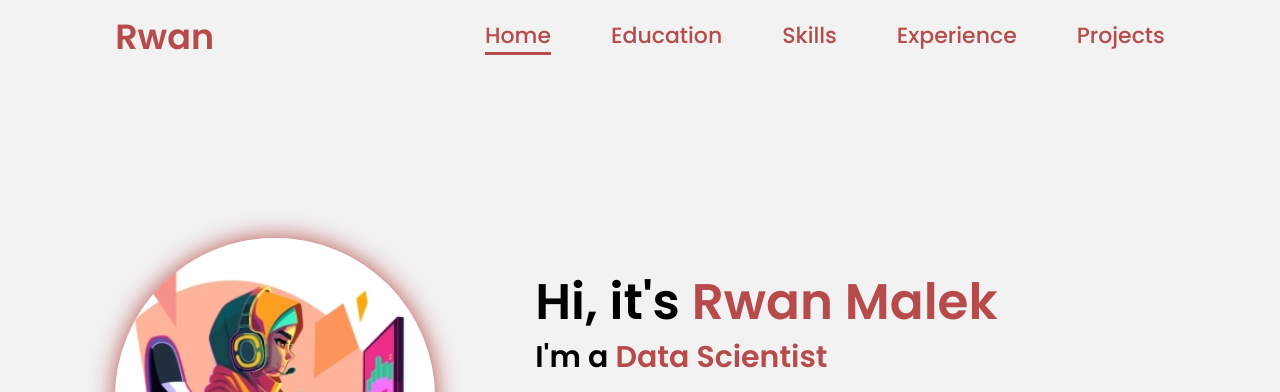
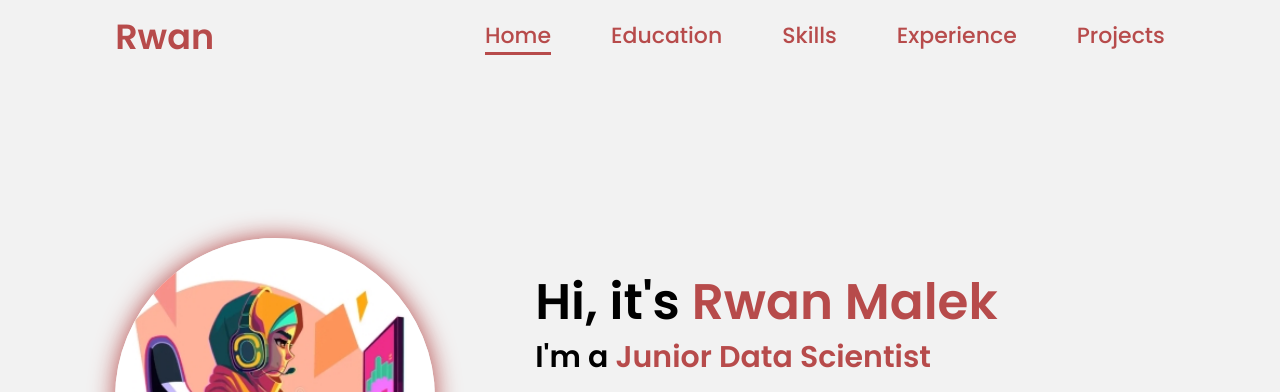
Before and after one commit to elf1ky/portofolio2, a plain HTML site: page index.html in a window 1280 px wide. Shown: the top 392 px of the page. Drawn offline with Linux system fonts and the light colour scheme.

Commit message:
Update index.html

```diff
--- a/index.html
+++ b/index.html
@@ -27,7 +27,7 @@
     </div>
     <div class="home-content">
       <h1>Hi, it's <span>Rwan Malek</span></h1>
-      <h3 class="typing-text">I'm a <span>Data Scientist</span></h3>
+      <h3 class="typing-text">I'm a <span>Junior Data Scientist</span></h3>
       <p>I am a recent Computer Science graduate with a major in Artificial Intelligence i have worked on plenty of projects during uni and after it.</p>
       <div class="social-icons">
         <a href="https://www.linkedin.com/in/rwan-elfiky-9098212b7/"><i class="fa-brands fa-linkedin"></i></a>
```
